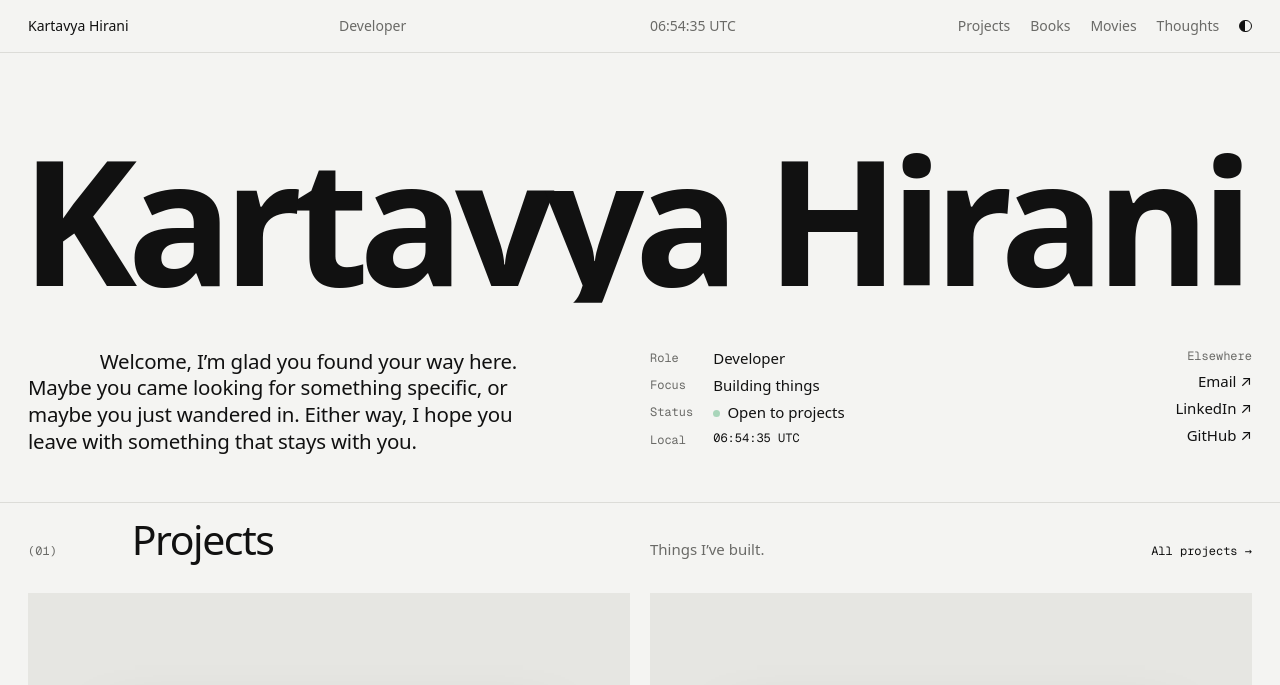
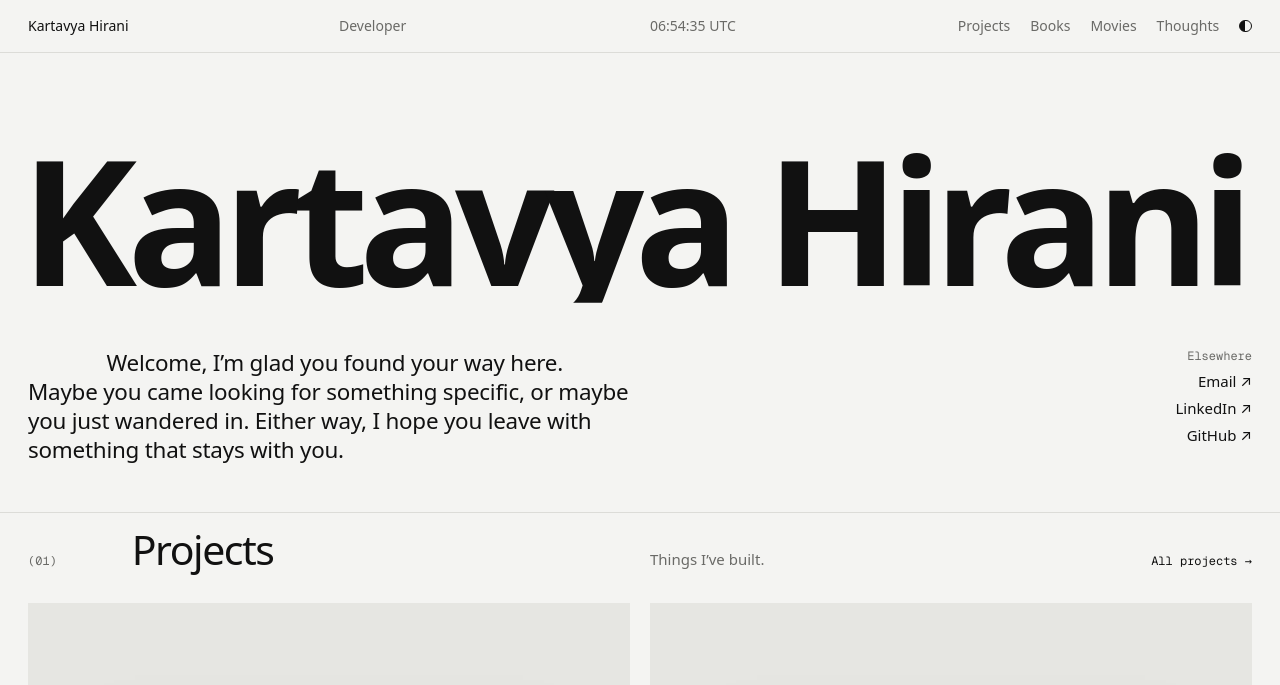
Before and after one commit to KayzR1/website, a plain HTML site: page index.html in a window 1280 px wide. Shown: the top 685 px of the page. Drawn offline with nearby package versions, Linux system fonts and the light colour scheme; a web font is replaced by a local one.

Commit message:
Remove the spec sheet from the hero
Co-Authored-By: Claude Opus 5.5 <noreply@anthropic.com>
Claude-Session: https://claude.ai/code/session_016SgQYSBWD3kkWy1ubJT12P

```diff
--- a/index.html
+++ b/index.html
@@ -49,13 +49,7 @@
           Maybe you came looking for something specific, or maybe you just wandered in.
           Either way, I hope you leave with something that stays with you.
         </p>
-        <dl class="spec rise" style="--d:350ms">
-          <dt>Role</dt><dd>Developer</dd>
-          <dt>Focus</dt><dd>Building things</dd>
-          <dt>Status</dt><dd><span class="dot" aria-hidden="true"></span>Open to projects</dd>
-          <dt>Local</dt><dd class="mono" data-clock></dd>
-        </dl>
-        <ul class="links rise" style="--d:450ms">
+        <ul class="links rise" style="--d:400ms">
           <li class="label">Elsewhere</li>
           <li><a class="u" href="#">Email ↗</a></li>
           <li><a class="u" href="#">LinkedIn ↗</a></li>
--- a/style.css
+++ b/style.css
@@ -227,25 +227,11 @@ main {
 }
 
 .hero-info .intro {
-    grid-column: 1 / span 5;
-    font-size: clamp(1.15rem, 1.6vw, 1.45rem);
+    grid-column: 1 / span 6;
+    font-size: clamp(1.2rem, 1.75vw, 1.6rem);
     line-height: 1.3;
     letter-spacing: -0.01em;
     text-indent: 3.5em;
-}
-
-.spec {
-    grid-column: 7 / span 3;
-    display: grid;
-    grid-template-columns: auto 1fr;
-    gap: 0.35rem 1.25rem;
-}
-
-.spec dt {
-    font-family: var(--mono);
-    font-size: 0.75rem;
-    color: var(--muted);
-    padding-top: 0.12rem;
 }
 
 .links {
@@ -254,21 +240,6 @@ main {
     display: grid;
     gap: 0.35rem;
     justify-items: end;
-}
-
-.dot {
-    display: inline-block;
-    width: 7px;
-    height: 7px;
-    margin-right: 0.45rem;
-    border-radius: 50%;
-    background: var(--ok);
-    vertical-align: 0.08em;
-    animation: blink 2s ease-in-out infinite;
-}
-
-@keyframes blink {
-    50% { opacity: 0.35; }
 }
 
 /* ==========================================================================
@@ -780,8 +751,7 @@ main {
     .bar .nav { grid-column: 7 / span 6; }
 
     .hero-info .intro { grid-column: 1 / -1; }
-    .spec { grid-column: 1 / span 7; }
-    .links { grid-column: 8 / span 5; }
+    .links { grid-column: 1 / -1; justify-items: start; }
 
     .split > .block { grid-column: 1 / -1; }
 
@@ -826,7 +796,6 @@ main {
     .site-header { position: sticky; }
     .bar { position: relative; }
 
-    .spec,
     .links {
         grid-column: 1 / -1;
         justify-items: start;
```
